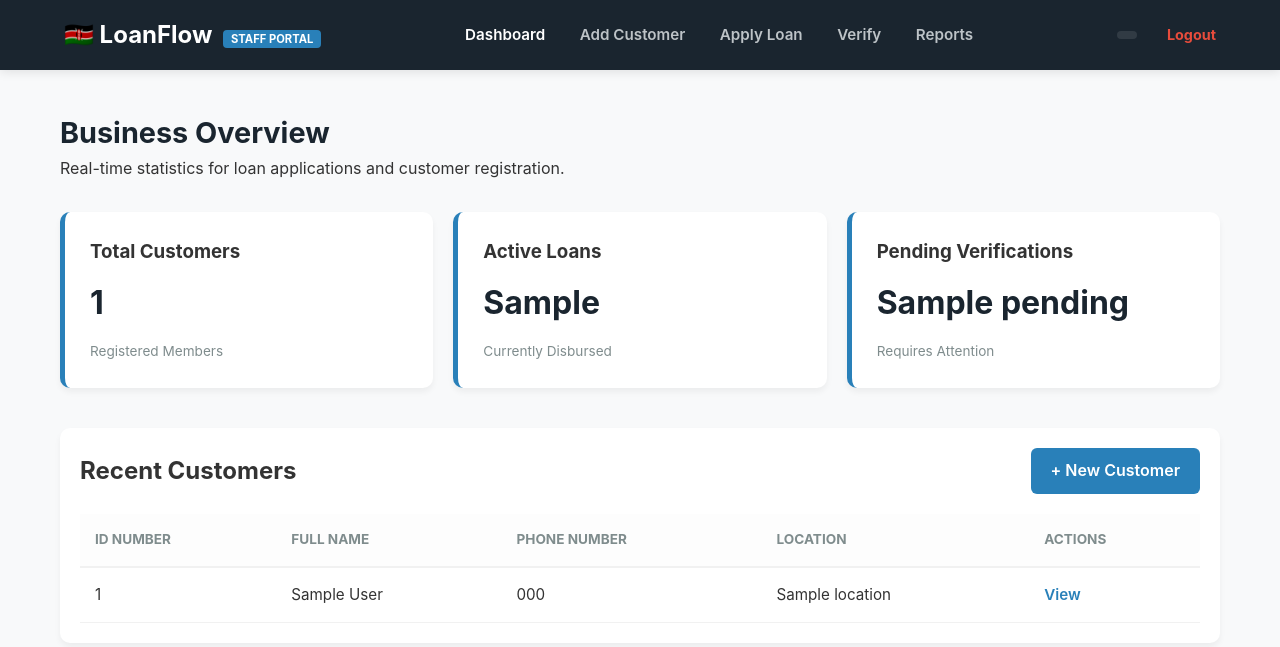
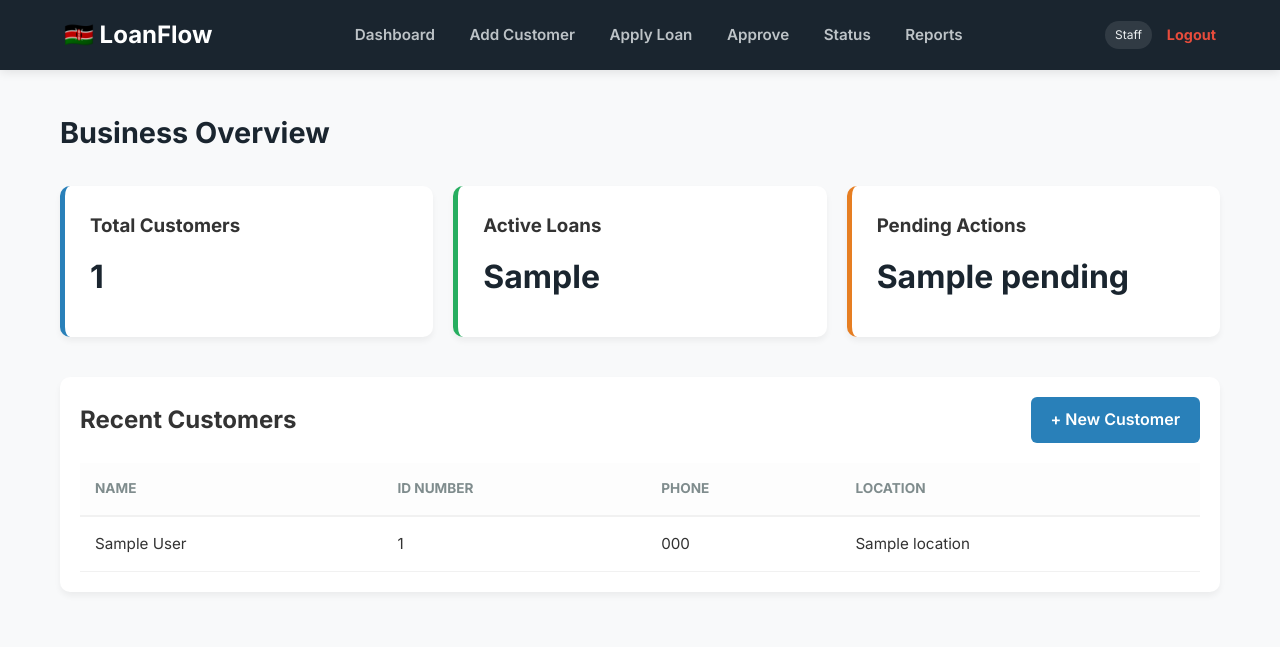
Before and after one commit to davydavecom-sys/loanapp, a Flask app: template templates/index.html in a window 1280 px wide. Shown: the top 647 px of the page. Run offline with Flask 3, Linux system fonts and the light colour scheme; the template is opened without the code that fills it: most values are stand-ins (such as "Sample title", 1, 10 or a date in 2020); some libraries are stand-ins or nearby versions.

Commit message:
Update index.html

```diff
--- a/templates/index.html
+++ b/templates/index.html
@@ -1,54 +1,23 @@
-<!DOCTYPE html>
-<html lang="en">
-<head>
-    <meta charset="UTF-8">
-    <meta name="viewport" content="width=device-width, initial-scale=1.0">
-    <title>Dashboard | LoanFlow Kenya</title>
-    <link rel="stylesheet" href="static/style.css">
- </head>
-<body>
+{% extends "base.html" %}
+{% block title %}Dashboard{% endblock %}
 
-    <header class="topnav">
-        <div class="nav-container">
-            <a href="/" class="brand">🇰🇪 LoanFlow <span class="portal-tag">Staff Portal</span></a>
-
-            <nav class="nav-links">
-                <a href="/" class="active">Dashboard</a>
-                <a href="/add_customer">Add Customer</a>
-                <a href="/apply_loan">Apply Loan</a>
-                <a href="/verify">Verify</a>
-                <a href="/reports">Reports</a>
-            </nav>
-
-            <div class="user-actions">
-                <span class="user-role">{{ session['role'] }}</span>
-                <span class="user-name">{{ session['username'] }}</span>
-                <a href="/logout" class="btn-logout">Logout</a>
-            </div>
-        </div>
-    </header>
-
-    <main class="main-content">
+{% block content %}
     <div class="content-header">
         <h1>Business Overview</h1>
-            <p>Real-time statistics for loan applications and customer registration.</p>
     </div>
 
     <section class="stats-grid">
         <div class="card">
             <h3>Total Customers</h3>
-                <p class="stat-number">{{ stats.total_customers if stats else '0' }}</p>
-                <span class="stat-label">Registered Members</span>
+            <p class="stat-number">{{ stats.total_customers }}</p>
         </div>
-            <div class="card">
+        <div class="card" style="border-left-color: #27ae60;">
             <h3>Active Loans</h3>
-                <p class="stat-number">{{ stats.active_loans if stats else '0' }}</p>
-                <span class="stat-label">Currently Disbursed</span>
+            <p class="stat-number">{{ stats.active_loans }}</p>
         </div>
-            <div class="card">
-                <h3>Pending Verifications</h3>
-                <p class="stat-number">{{ stats.pending if stats else '0' }}</p>
-                <span class="stat-label">Requires Attention</span>
+        <div class="card" style="border-left-color: #e67e22;">
+            <h3>Pending Actions</h3>
+            <p class="stat-number">{{ stats.pending }}</p>
         </div>
     </section>
 
@@ -59,32 +28,18 @@
         </div>
         <table>
             <thead>
-                    <tr>
-                        <th>ID Number</th>
-                        <th>Full Name</th>
-                        <th>Phone Number</th>
-                        <th>Location</th>
-                        <th>Actions</th>
-                    </tr>
+                <tr><th>Name</th><th>ID Number</th><th>Phone</th><th>Location</th></tr>
             </thead>
             <tbody>
-                    {% for customer in customers %}
+                {% for c in customers %}
                 <tr>
-                        <td>{{ customer.id_number }}</td>
-                        <td>{{ customer.first_name }} {{ customer.last_name }}</td>
-                        <td>{{ customer.phone }}</td>
-                        <td>{{ customer.location }}</td>
-                        <td><a href="/view/{{ customer.id }}" class="btn-view">View</a></td>
-                    </tr>
-                    {% else %}
-                    <tr>
-                        <td colspan="5" style="text-align:center;">No customers found in the system.</td>
+                    <td>{{ c.first_name }} {{ c.last_name }}</td>
+                    <td>{{ c.id_number }}</td>
+                    <td>{{ c.phone }}</td>
+                    <td>{{ c.location }}</td>
                 </tr>
                 {% endfor %}
             </tbody>
         </table>
     </section>
-    </main>
-
-</body>
-</html>
+{% endblock %}
```
Lines whose indentation alone changed are shown as unchanged.
